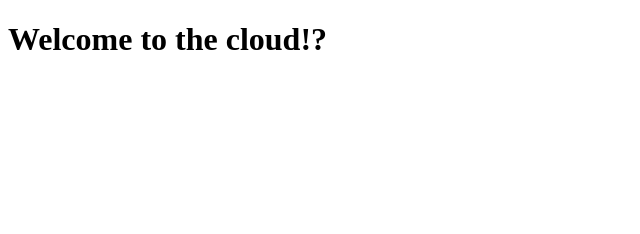
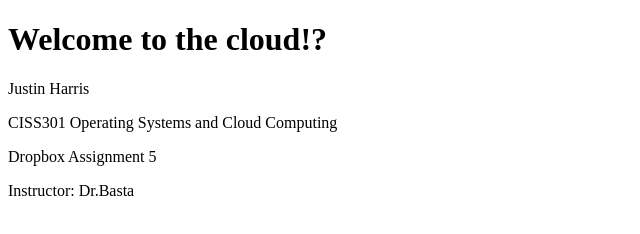
Before and after one commit to jdhrrs/CISS301, a plain HTML site: page index.html in a window 1280 px wide. Shown: the whole page, without its empty margins (0-640 px from the left). Drawn offline with Linux system fonts and the light colour scheme.

Commit message:
Update index.html
to include drobox requirements for adding to the exercise.

```diff
--- a/index.html
+++ b/index.html
@@ -6,5 +6,9 @@
 </head>
 <body>
 <h1>Welcome to the cloud!?</h1>
+<p>Justin Harris</p>
+<p>CISS301 Operating Systems and Cloud Computing</p>
+<p>Dropbox Assignment 5</p>
+<p>Instructor: Dr.Basta</p>
 </body>
 </html>
```
